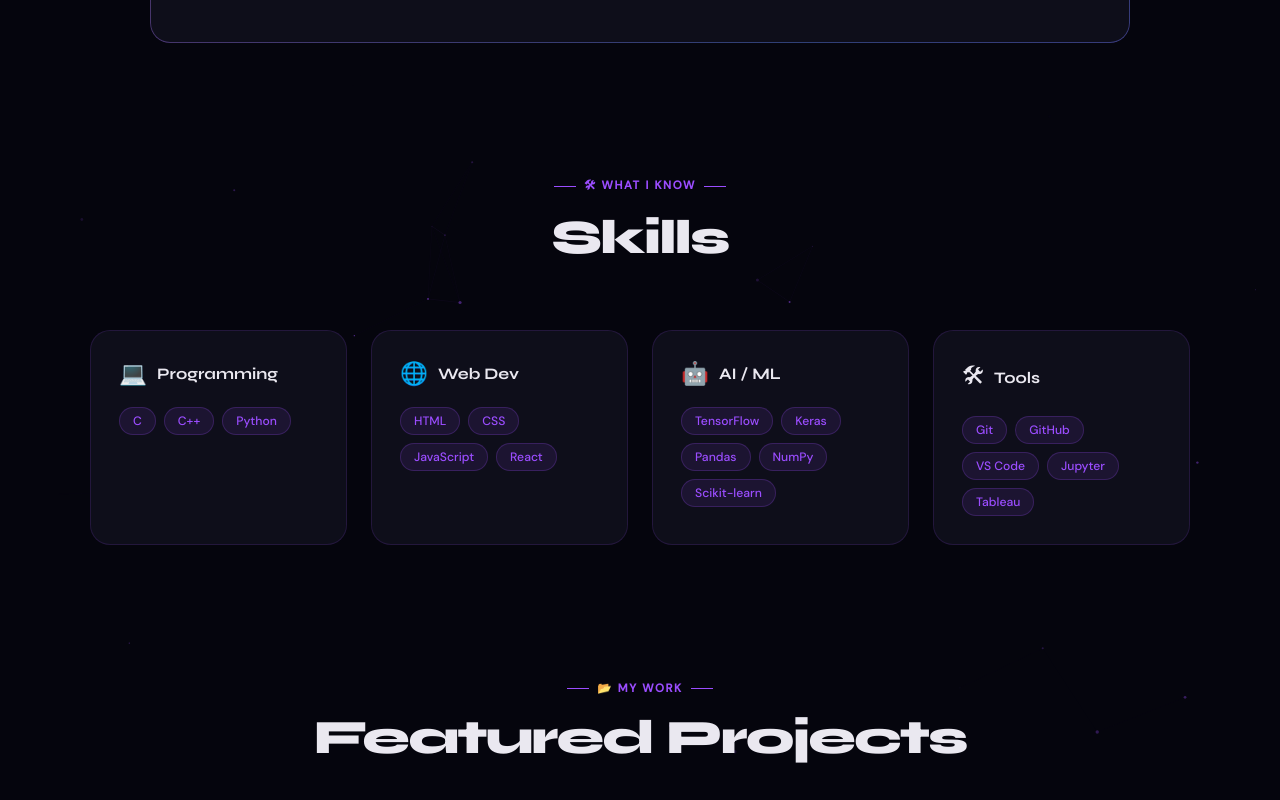
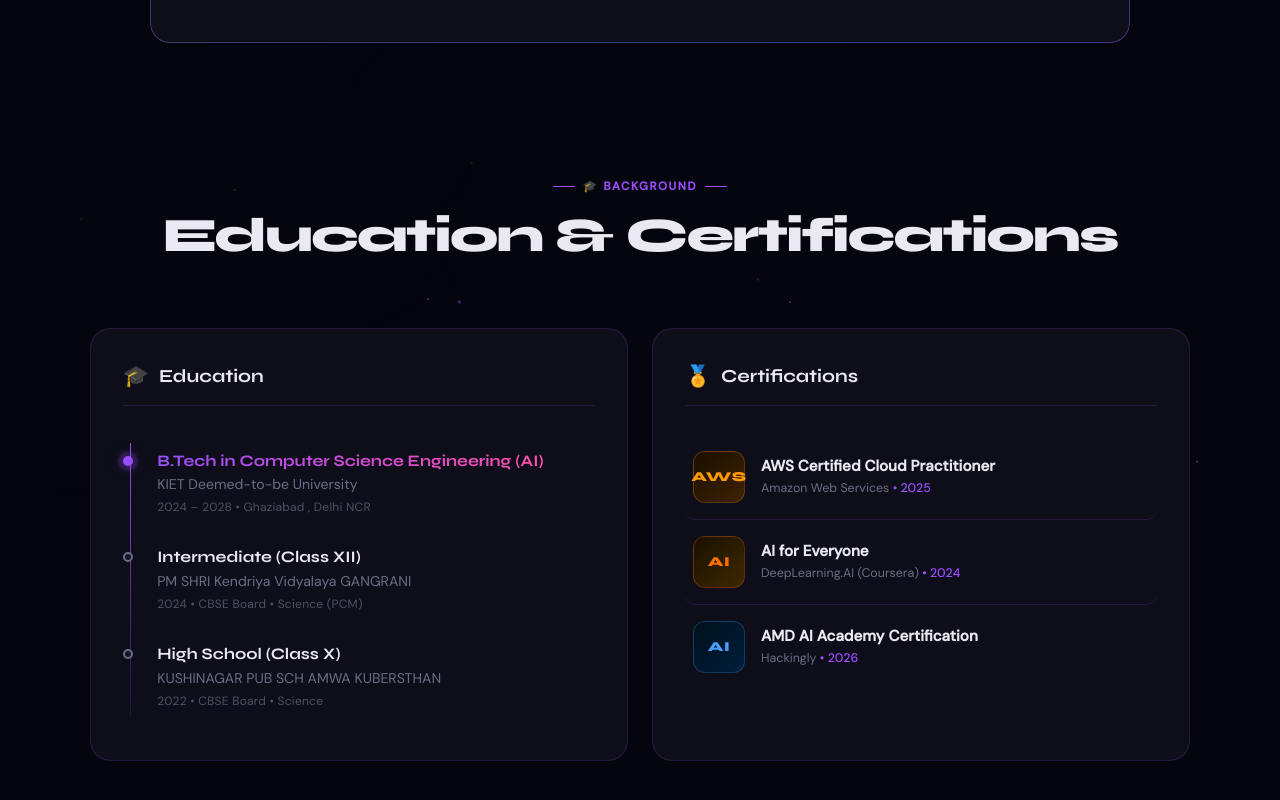
Before and after one commit to alokxkh/my-portfolio, a React (Vite) app in the folder frontend/: page / in a window 1280 px wide. Shown: the part 1400-2200 px from the top of the page. Built offline with nearby package versions, Linux system fonts and the light colour scheme.

Commit message:
adding education & certification section

```diff
--- a/frontend/src/App.css
+++ b/frontend/src/App.css
@@ -691,6 +691,212 @@
   transform: translateY(-2px);
 }
 
+
+/* ════════════════════════════════
+   EDUCATION & CERTIFICATIONS
+════════════════════════════════ */
+.edu-section { padding: 2rem 6vw 6rem; position: relative; z-index: 5; }
+
+.edu-cert-grid {
+  display: grid;
+  grid-template-columns: 1fr 1fr;
+  gap: 1.5rem;
+  max-width: 1100px;
+  margin: 0 auto;
+}
+
+/* shared card base */
+.edu-card,
+.cert-card {
+  background: var(--clr-surface);
+  border: 1px solid var(--clr-border);
+  border-radius: var(--radius);
+  padding: 2.2rem 2rem;
+  position: relative;
+  overflow: hidden;
+  transition: transform 0.35s, box-shadow 0.35s;
+}
+
+.edu-card:hover,
+.cert-card:hover {
+  transform: translateY(-6px);
+  box-shadow: 0 20px 70px rgba(155,77,255,0.16);
+}
+
+.edu-card-title {
+  font-family: var(--font-display);
+  font-size: 1.15rem;
+  font-weight: 700;
+  color: var(--clr-text);
+  display: flex;
+  align-items: center;
+  gap: 10px;
+  margin-bottom: 1.8rem;
+  padding-bottom: 1rem;
+  border-bottom: 1px solid var(--clr-border);
+}
+
+.edu-card-icon { font-size: 1.3rem; }
+
+/* ── Timeline ── */
+.edu-timeline {
+  display: flex;
+  flex-direction: column;
+  gap: 0;
+  position: relative;
+}
+
+/* vertical line */
+.edu-timeline::before {
+  content: '';
+  position: absolute;
+  left: 7px; top: 8px; bottom: 8px;
+  width: 1px;
+  background: linear-gradient(180deg, var(--clr-accent), rgba(155,77,255,0.1));
+}
+
+.edu-item {
+  display: flex;
+  gap: 1.2rem;
+  padding: 1rem 0 1rem 0;
+  position: relative;
+  transition: background 0.2s;
+  border-radius: 10px;
+}
+
+.edu-item:hover { background: rgba(155,77,255,0.04); padding-left: 6px; }
+
+/* dot */
+.edu-dot {
+  position: relative;
+  width: 15px;
+  flex-shrink: 0;
+  display: flex;
+  align-items: flex-start;
+  padding-top: 5px;
+  z-index: 1;
+}
+
+.edu-dot::before {
+  content: '';
+  width: 10px; height: 10px;
+  border-radius: 50%;
+  background: var(--clr-surface2);
+  border: 2px solid var(--clr-muted);
+  display: block;
+  transition: border-color 0.3s, background 0.3s;
+  flex-shrink: 0;
+}
+
+.edu-active .edu-dot::before {
+  background: var(--clr-accent);
+  border-color: var(--clr-accent);
+  box-shadow: 0 0 12px rgba(155,77,255,0.6);
+}
+
+.edu-dot-pulse {
+  position: absolute;
+  top: 5px; left: 0;
+  width: 10px; height: 10px;
+  border-radius: 50%;
+  background: rgba(155,77,255,0.4);
+  animation: dotPulse 2s ease-out infinite;
+}
+
+@keyframes dotPulse {
+  0%   { transform: scale(1);   opacity: 0.8; }
+  100% { transform: scale(2.8); opacity: 0;   }
+}
+
+.edu-content { display: flex; flex-direction: column; gap: 4px; }
+
+.edu-degree {
+  font-family: var(--font-display);
+  font-size: 1rem; font-weight: 700;
+  color: var(--clr-text);
+  line-height: 1.3;
+}
+
+.edu-active .edu-degree {
+  background: linear-gradient(120deg, var(--clr-accent), var(--clr-accent2));
+  -webkit-background-clip: text;
+  -webkit-text-fill-color: transparent;
+  background-clip: text;
+}
+
+.edu-school { font-size: 0.88rem; color: var(--clr-muted); font-weight: 400; }
+
+.edu-meta {
+  font-size: 0.75rem;
+  color: var(--clr-muted);
+  opacity: 0.7;
+  letter-spacing: 0.02em;
+  margin-top: 2px;
+}
+
+/* ── Cert list ── */
+.cert-list { display: flex; flex-direction: column; gap: 0; }
+
+.cert-item {
+  display: flex;
+  align-items: center;
+  gap: 1rem;
+  padding: 1rem 0.5rem;
+  border-bottom: 1px solid var(--clr-border);
+  border-radius: 10px;
+  cursor: default;
+  transition: background 0.2s, padding-left 0.2s;
+  position: relative;
+}
+
+.cert-item:last-child { border-bottom: none; }
+.cert-item:hover { background: rgba(155,77,255,0.05); padding-left: 1rem; }
+
+.cert-badge {
+  width: 52px; height: 52px;
+  flex-shrink: 0;
+  border-radius: 12px;
+  border: 1px solid;
+  display: flex; align-items: center; justify-content: center;
+  font-family: var(--font-display);
+  font-size: 0.85rem; font-weight: 800;
+  letter-spacing: 0.04em;
+  transition: box-shadow 0.3s, transform 0.3s;
+}
+
+.cert-item:hover .cert-badge {
+  transform: scale(1.08) rotate(-4deg);
+  box-shadow: 0 6px 20px rgba(0,0,0,0.4);
+}
+
+.cert-info { flex: 1; display: flex; flex-direction: column; gap: 3px; }
+
+.cert-name {
+  font-size: 0.95rem; font-weight: 600;
+  color: var(--clr-text);
+  line-height: 1.3;
+}
+
+.cert-issuer { font-size: 0.78rem; color: var(--clr-muted); }
+
+.cert-year { color: var(--clr-accent); font-weight: 500; }
+
+.cert-arrow {
+  color: var(--clr-muted);
+  font-size: 1rem;
+  opacity: 0;
+  transform: translateX(-6px);
+  transition: opacity 0.2s, transform 0.2s;
+}
+
+.cert-item:hover .cert-arrow { opacity: 1; transform: translateX(0); }
+
+/* ── Responsive ── */
+@media (max-width: 820px) {
+  .edu-cert-grid { grid-template-columns: 1fr; }
+}
+
+
 /* ════════════════════════════════
    SKILLS
 ════════════════════════════════ */
--- a/frontend/src/App.jsx
+++ b/frontend/src/App.jsx
@@ -6,9 +6,9 @@
 ───────────────────────────────────────── */
 const skills = [
   { category: 'Programming', icon: '💻', items: ['C', 'C++', 'Python'] },
-  { category: 'Web Dev',     icon: '🌐', items: ['HTML', 'CSS', 'JavaScript', 'React'] },
-  { category: 'AI / ML',     icon: '🤖', items: ['TensorFlow', 'Keras', 'Pandas', 'NumPy', 'Scikit-learn'] },
-  { category: 'Tools',       icon: '🛠',  items: ['Git', 'GitHub', 'VS Code', 'Jupyter', 'Tableau'] },
+  { category: 'Web Dev', icon: '🌐', items: ['HTML', 'CSS', 'JavaScript', 'React'] },
+  { category: 'AI / ML', icon: '🤖', items: ['TensorFlow', 'Keras', 'Pandas', 'NumPy', 'Scikit-learn'] },
+  { category: 'Tools', icon: '🛠', items: ['Git', 'GitHub', 'VS Code', 'Jupyter', 'Tableau'] },
 ]
 
 const projects = [
@@ -69,7 +69,7 @@
 ───────────────────────────────────────── */
 function useTypewriter(texts, speed = 80, pause = 1800) {
   const [display, setDisplay] = useState('')
-  const [idx, setIdx]         = useState(0)
+  const [idx, setIdx] = useState(0)
   const [charIdx, setCharIdx] = useState(0)
   const [deleting, setDeleting] = useState(false)
 
@@ -117,18 +117,18 @@
 
   useEffect(() => {
     const canvas = canvasRef.current
-    const ctx    = canvas.getContext('2d')
-    let W = canvas.width  = window.innerWidth
+    const ctx = canvas.getContext('2d')
+    let W = canvas.width = window.innerWidth
     let H = canvas.height = window.innerHeight * 3
 
     const COUNT = 80
-    const dots  = Array.from({ length: COUNT }, () => ({
-      x:  Math.random() * W,
-      y:  Math.random() * H,
-      r:  Math.random() * 1.5 + 0.3,
+    const dots = Array.from({ length: COUNT }, () => ({
+      x: Math.random() * W,
+      y: Math.random() * H,
+      r: Math.random() * 1.5 + 0.3,
       vx: (Math.random() - 0.5) * 0.25,
       vy: (Math.random() - 0.5) * 0.25,
-      a:  Math.random(),
+      a: Math.random(),
     }))
 
     let raf
@@ -164,7 +164,7 @@
     draw()
 
     const onResize = () => {
-      W = canvas.width  = window.innerWidth
+      W = canvas.width = window.innerWidth
       H = canvas.height = window.innerHeight * 3
     }
     window.addEventListener('resize', onResize)
@@ -221,7 +221,7 @@
         <span className="logo-bracket">&lt;</span>Alok<span className="logo-bracket">/&gt;</span>
       </div>
       <ul>
-        {['home','about','skills','projects','contact'].map(s => (
+        {['home', 'about', 'skills', 'projects', 'contact'].map(s => (
           <li key={s}><a href={`#${s}`}>{s.charAt(0).toUpperCase() + s.slice(1)}</a></li>
         ))}
       </ul>
@@ -301,7 +301,7 @@
             </div>
 
             <div className="hero-stats">
-              {[['5+','Projects'],['3+','AI Models'],['10+','Skills']].map(([n,l]) => (
+              {[['5+', 'Projects'], ['3+', 'AI Models'], ['10+', 'Skills']].map(([n, l]) => (
                 <div className="stat-item" key={l}>
                   <span className="stat-num">{n}</span>
                   <span className="stat-label">{l}</span>
@@ -339,10 +339,10 @@
             <div className="about-grid">
               <div className="about-info">
                 {[
-                  ['Name',      'Alok Kharwar'],
-                  ['Age',       '18'],
-                  ['City',      'Gorakhpur, UP'],
-                  ['Course',    'B.Tech CSE (AI)'],
+                  ['Name', 'Alok Kharwar'],
+                  ['Age', '18'],
+                  ['City', 'Gorakhpur, UP'],
+                  ['Course', 'B.Tech CSE (AI)'],
                   ['Interests', 'AI · ML · Web Dev · DSA'],
                 ].map(([label, value]) => (
                   <div className="info-row" key={label}>
@@ -364,12 +364,118 @@
                   looking for internship and freelance opportunities.
                 </p>
                 <div className="interest-chips">
-                  {['Artificial Intelligence','Machine Learning','Web Development','Data Structures','Open Source'].map(item => (
+                  {['Artificial Intelligence', 'Machine Learning', 'Web Development', 'Data Structures', 'Open Source'].map(item => (
                     <span className="chip" key={item}>{item}</span>
                   ))}
                 </div>
               </div>
             </div>
+          </div>
+        </section>
+
+        {/* ══ EDUCATION & CERTIFICATIONS ══ */}
+        <section className="edu-section" id="education">
+          <div className="section-header reveal" ref={addReveal}>
+            <div className="section-label"><span /> 🎓 Background <span /></div>
+            <h2>Education &amp; Certifications</h2>
+          </div>
+
+          <div className="edu-cert-grid">
+
+            {/* ── Education card ── */}
+            <div className="edu-card reveal" ref={addReveal}>
+              <div className="card-glow-border" />
+              <div className="edu-card-title">
+                <span className="edu-card-icon">🎓</span>
+                Education
+              </div>
+              <div className="edu-timeline">
+
+                {[
+                  {
+                    degree: 'B.Tech in Computer Science Engineering (AI)',
+                    sub: 'KIET Deemed-to-be University',
+                    meta: '2024 – 2028  •  Ghaziabad , Delhi NCR',
+                    active: true,
+                  },
+                  {
+                    degree: 'Intermediate (Class XII)',
+                    sub: "PM SHRI Kendriya Vidyalaya GANGRANI",
+                    meta: '2024  •  CBSE Board  •  Science (PCM) ',
+                    active: false,
+                  },
+                  {
+                    degree: 'High School (Class X)',
+                    sub: "KUSHINAGAR PUB SCH AMWA KUBERSTHAN",
+                    meta: '2022  •  CBSE Board  •  Science ',
+                    active: false,
+                  },
+                ].map((e, i) => (
+                  <div className={`edu-item${e.active ? ' edu-active' : ''}`} key={i}>
+                    <div className="edu-dot">
+                      {e.active && <div className="edu-dot-pulse" />}
+                    </div>
+                    <div className="edu-content">
+                      <div className="edu-degree">{e.degree}</div>
+                      <div className="edu-school">{e.sub}</div>
+                      <div className="edu-meta">{e.meta}</div>
+                    </div>
+                  </div>
+                ))}
+
+              </div>
+            </div>
+
+            {/* ── Certifications card ── */}
+            <div className="cert-card reveal" ref={addReveal}>
+              <div className="card-glow-border" />
+              <div className="edu-card-title">
+                <span className="edu-card-icon">🏅</span>
+                Certifications
+              </div>
+              <div className="cert-list">
+
+                {[
+                  {
+                    badge: 'AWS',
+                    color: '#FF9900',
+                    bg: 'linear-gradient(135deg,#1a0f00,#3d2200)',
+                    name: 'AWS Certified Cloud Practitioner',
+                    issuer: 'Amazon Web Services',
+                    year: '2025',
+                  },
+                  {
+                    badge: 'AI',
+                    color: '#FF6F00',
+                    bg: 'linear-gradient(135deg,#1a1000,#3d2800)',
+                    name: 'AI for Everyone',
+                    issuer: 'DeepLearning.AI (Coursera)',
+                    year: '2024',
+                  },
+                  {
+                    badge: 'AI',
+                    color: '#4d9fff',
+                    bg: 'linear-gradient(135deg,#00101a,#001f3d)',
+                    name: 'AMD AI Academy Certification',
+                    issuer: 'Hackingly',
+                    year: '2026',
+                  },
+                ].map((c, i) => (
+                  <div className="cert-item" key={i}>
+                    <div className="cert-badge" style={{ background: c.bg, color: c.color, borderColor: c.color + '44' }}>
+                      {c.badge}
+                    </div>
+                    <div className="cert-info">
+                      <div className="cert-name">{c.name}</div>
+                      <div className="cert-issuer">{c.issuer} <span className="cert-year">• {c.year}</span></div>
+                    </div>
+                    <div className="cert-arrow">→</div>
+                  </div>
+                ))}
+
+              </div>
+            </div>
+
           </div>
         </section>
 
@@ -459,9 +565,9 @@
           </div>
           <div className="contact-grid">
             {[
-              { href: 'mailto:alok.860111@gmail.com',             icon: '✉️', label: 'Email',    value: 'alok.860111@gmail.com' },
+              { href: 'mailto:alok.860111@gmail.com', icon: '✉️', label: 'Email', value: 'alok.860111@gmail.com' },
               { href: 'https://www.linkedin.com/in/alok-kharwar-282b08328', icon: '💼', label: 'LinkedIn', value: 'alok-kharwar-282b08328', blank: true },
-              { href: 'https://github.com/alokxkh',              icon: '🐙', label: 'GitHub',   value: 'github.com/alokxkh',   blank: true },
+              { href: 'https://github.com/alokxkh', icon: '🐙', label: 'GitHub', value: 'github.com/alokxkh', blank: true },
             ].map(c => (
               <a
                 key={c.label}
```
